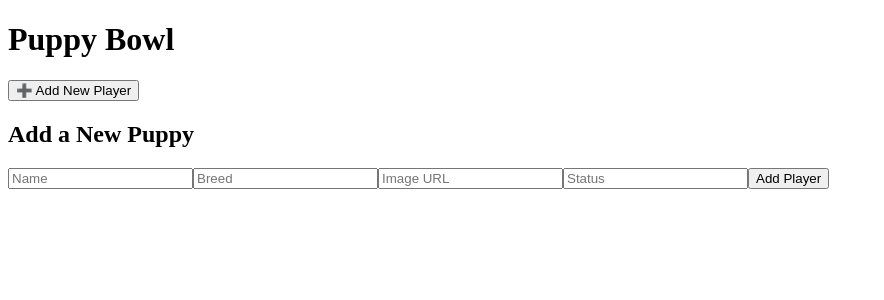
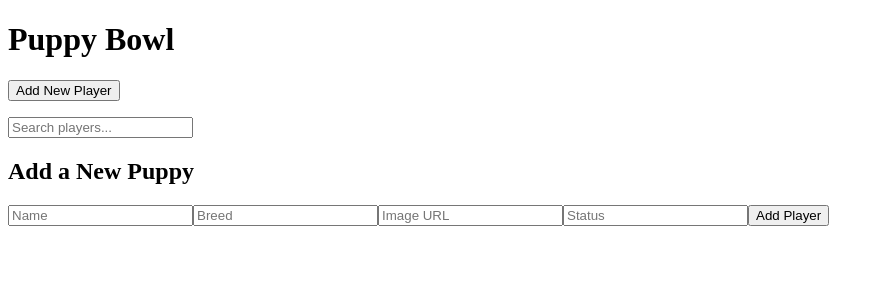
Before and after one commit to EmmaLaszlo/-puppy-bowl-react, a React (Vite) app: page /new in a window 1280 px wide. Shown: the top 300 px of the page, without its empty margins (0-884 px from the left). Built offline with nearby package versions, Linux system fonts and the light colour scheme; no server answers.

Commit message:
search bar and delete button

```diff
--- a/src/App.jsx
+++ b/src/App.jsx
@@ -8,6 +8,7 @@ const APIURL = `https://fsa-puppy-bowl.herokuapp.com/api/2803-PUPPIES`;
 
 function App() {
   const [players, setPlayers] = useState([]);
+  const [searchTerm, setSearchTerm] = useState('');
 
   useEffect(() => {
     async function fetchPlayers() {
@@ -23,18 +24,53 @@ function App() {
     fetchPlayers();
   }, []);
 
+  // Delete button
+  async function handleDeletePlayer(playerId) {
+    try {
+      await fetch(`${APIURL}/players/${playerId}`, {
+        method: "DELETE",
+      });
+
+      // Update local list
+      setPlayers((prev) => prev.filter((p) => p.id !== playerId));
+    } catch (err) {
+      console.error("Error deleting player:", err);
+    }
+  }
+
   return (
     <Router>
       <h1>Puppy Bowl</h1>
 
+      {/* Add New Player Button */}
       <div>
         <Link to="/new">
-          <button>➕ Add New Player</button>
+          <button> Add New Player</button>
         </Link>
       </div>
 
+      {/* Search Bar */}
+      <div style={{ margin: '1rem 0' }}>
+        <input
+          type="text"
+          placeholder="Search players..."
+          value={searchTerm}
+          onChange={(e) => setSearchTerm(e.target.value)}
+        />
+      </div>
+
+      {/* Routes */}
       <Routes>
-        <Route path="/" element={<AllPlayers players={players} />} />
+        <Route
+          path="/"
+          element={
+            <AllPlayers
+              players={players}
+              searchTerm={searchTerm}
+              onDelete={handleDeletePlayer}
+            />
+          }
+        />
         <Route path="/player/:id" element={<SinglePlayer />} />
         <Route path="/new" element={<NewPlayerForm setPlayers={setPlayers} />} />
       </Routes>
--- a/src/components/AllPlayers.jsx
+++ b/src/components/AllPlayers.jsx
@@ -1,15 +1,23 @@
 import { Link } from "react-router-dom";
 
-function AllPlayers({ players }) {
+function AllPlayers({ players, searchTerm, onDelete }) {
+  // Filter players based on the search term
+  const filteredPlayers = players.filter((player) =>
+    player.name.toLowerCase().includes(searchTerm.toLowerCase())
+  );
+
   return (
     <div>
-            {players.map((player) => (
+      {filteredPlayers.map((player) => (
         <div key={player.id}>
           <h3>{player.name}</h3>
-                    <p>{player.breed}</p>
+          <p>Breed: {player.breed}</p>
+          <p>Status: {player.status}</p>
           <img src={player.imageUrl} alt={player.name} width="100" />
-                    <br></br>
+          <br />
           <Link to={`/player/${player.id}`}>See Details</Link>
+          <br />
+          <button onClick={() => onDelete(player.id)}>Delete</button>
         </div>
       ))}
     </div>
```
Lines whose indentation alone changed are shown as unchanged.
